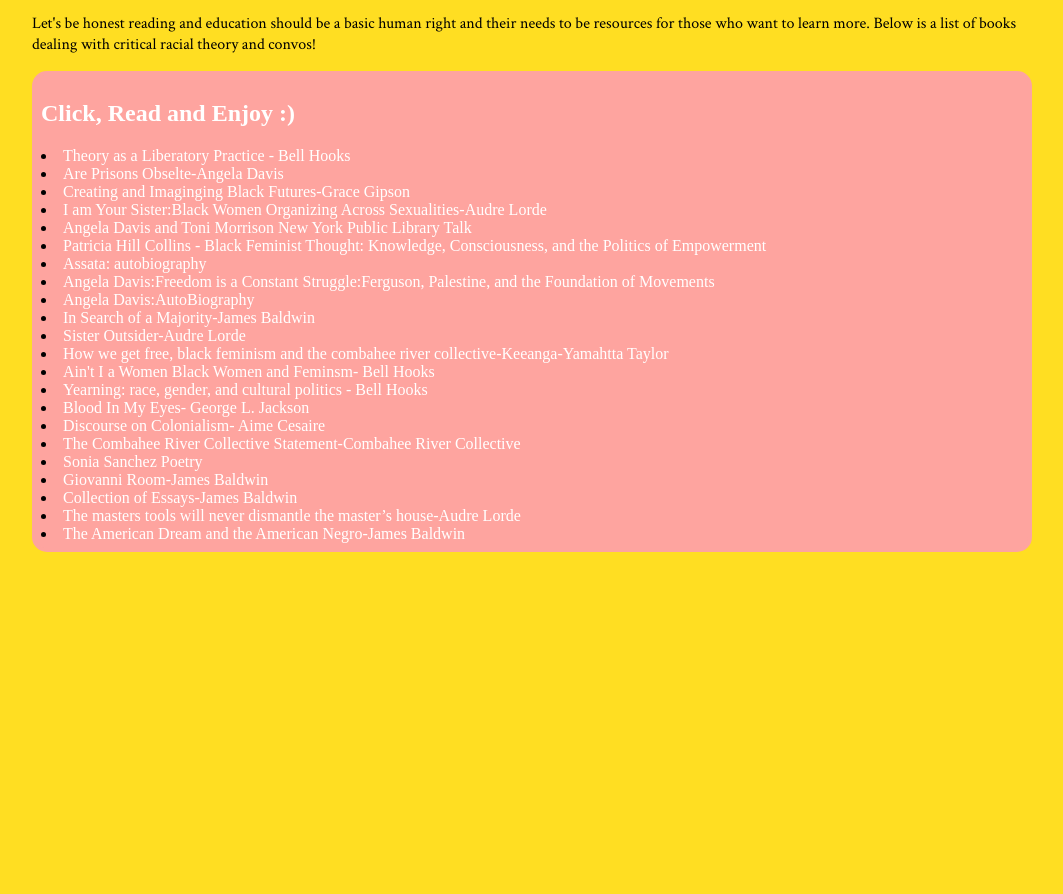
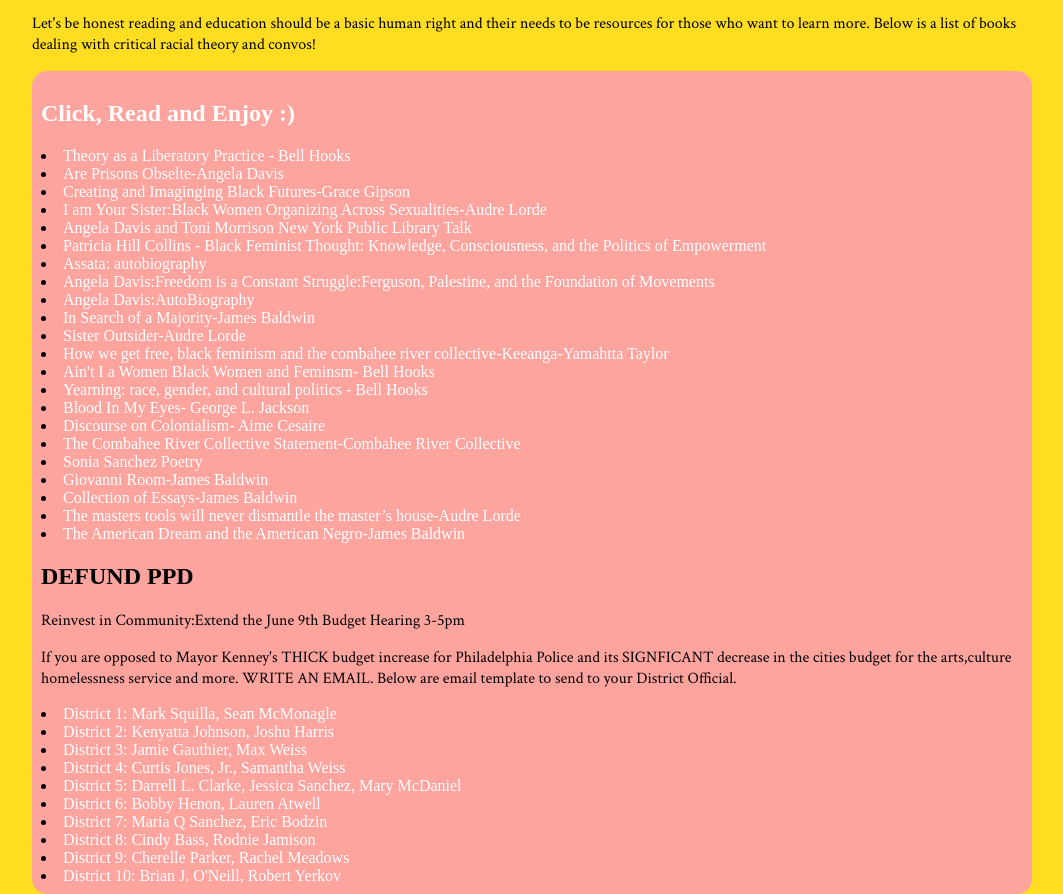
Before and after one commit to GiannaW/FreedomToRead, a plain HTML site: page index.html in a window 1280 px wide. Shown: the part 130-1024 px from the top of the page, without its empty margins (108-1171 px from the left). Before the commit the page ends 800 px from the top, so only its background shows below. Drawn offline with nearby package versions, Linux system fonts and the light colour scheme; a web font is replaced by a local one.

Commit message:
Update index.html

```diff
--- a/index.html
+++ b/index.html
@@ -184,6 +184,81 @@ Statement-Combahee River Collective
 
 
 
+     <h2> DEFUND PPD</h2>
+        <p>Reinvest in Community:Extend the June 9th Budget Hearing 3-5pm</p>
+        <p> If you are opposed to Mayor Kenney's THICK budget increase for Philadelphia Police and its SIGNFICANT decrease in the cities budget for the arts,culture homelessness service and more. WRITE AN EMAIL. Below are email template to send to your District Official.
+        </p>
+
+
+         <li>
+            <a class ="list" href="https://tinyurl.com/phlbudget1">
+District 1: Mark Squilla, Sean McMonagle </a>
+
+        </li>
+
+
+           <li>
+            <a class ="list" href="https://tinyurl.com/phlbudget2">
+District 2: Kenyatta Johnson, Joshu Harris </a>
+
+        </li>
+
+
+           <li>
+            <a class ="list" href="District 3: Jamie Gauthier, Max Weiss
+
+https://tinyurl.com/phlbudget3">
+District 3: Jamie Gauthier, Max Weiss </a>
+
+        </li>
+
+           <li>
+            <a class ="list" href="https://tinyurl.com/phlbudget4">
+District 4: Curtis Jones, Jr., Samantha Weiss</a>
+
+        </li>
+
+           <li>
+            <a class ="list" href="https://tinyurl.com/phlbudget5
+
+">
+District 5: Darrell L. Clarke, Jessica Sanchez, Mary McDaniel </a>
+
+        </li>
+
+           <li>
+            <a class ="list" href="https://tinyurl.com/phlbudget6
+
+">
+District 6: Bobby Henon, Lauren Atwell </a>
+
+        </li>
+
+           <li>
+            <a class ="list" href="https://tinyurl.com/phlbudget7">
+District 7: Maria Q Sanchez, Eric Bodzin </a>
+
+        </li>
+
+           <li>
+            <a class ="list" href="https://tinyurl.com/phlbudget8">
+District 8: Cindy Bass, Rodnie Jamison</a>
+
+        </li>
+           <li>
+            <a class ="list" href="https://tinyurl.com/phlbudget9">
+District 9: Cherelle Parker, Rachel Meadows </a>
+
+        </li>
+
+         <li>
+            <a class ="list" href="https://tinyurl.com/phlbudget10">
+District 10: Brian J. O'Neill, Robert Yerkov </a>
+
+        </li>
+
+
+
 
 
 
```
